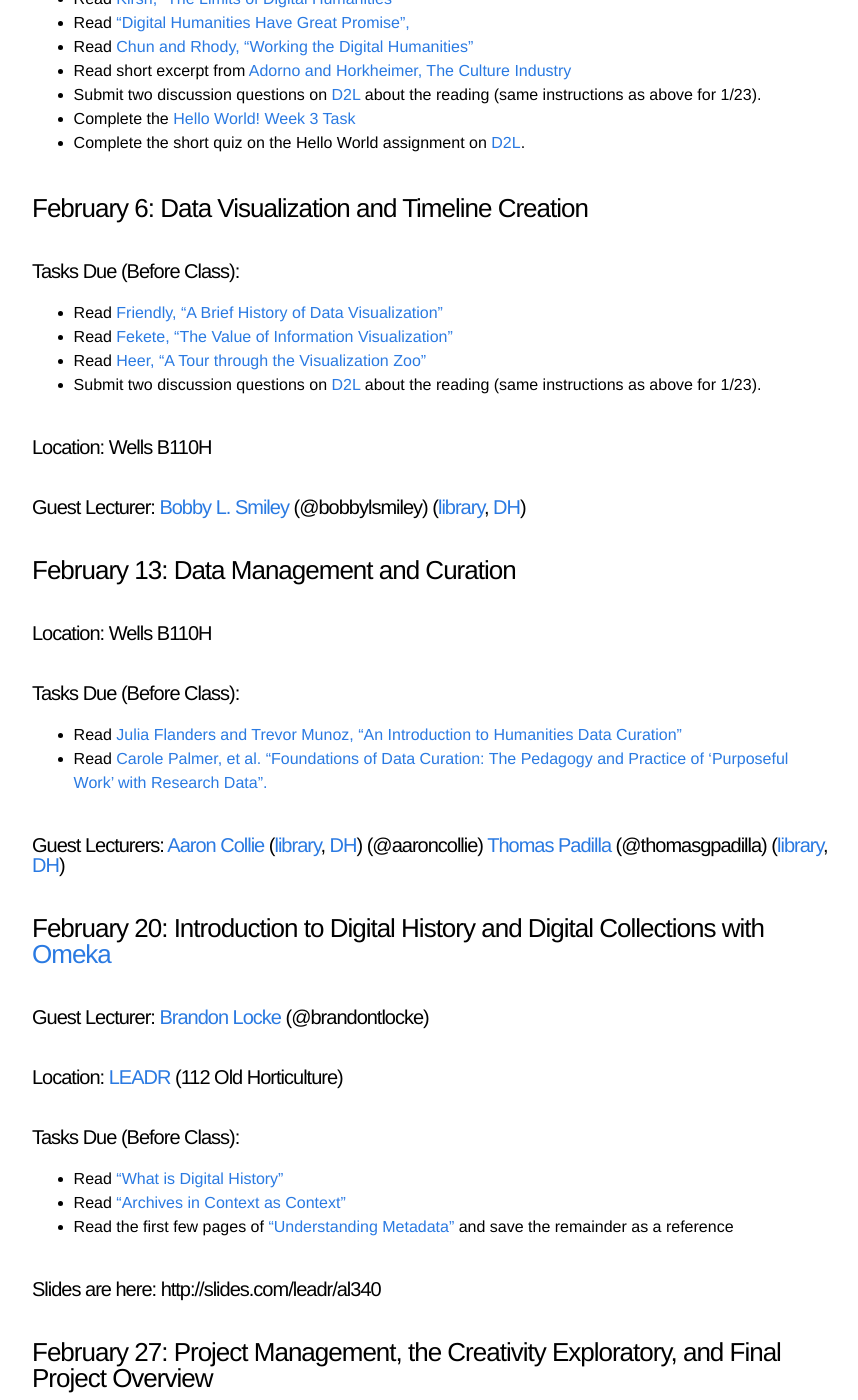
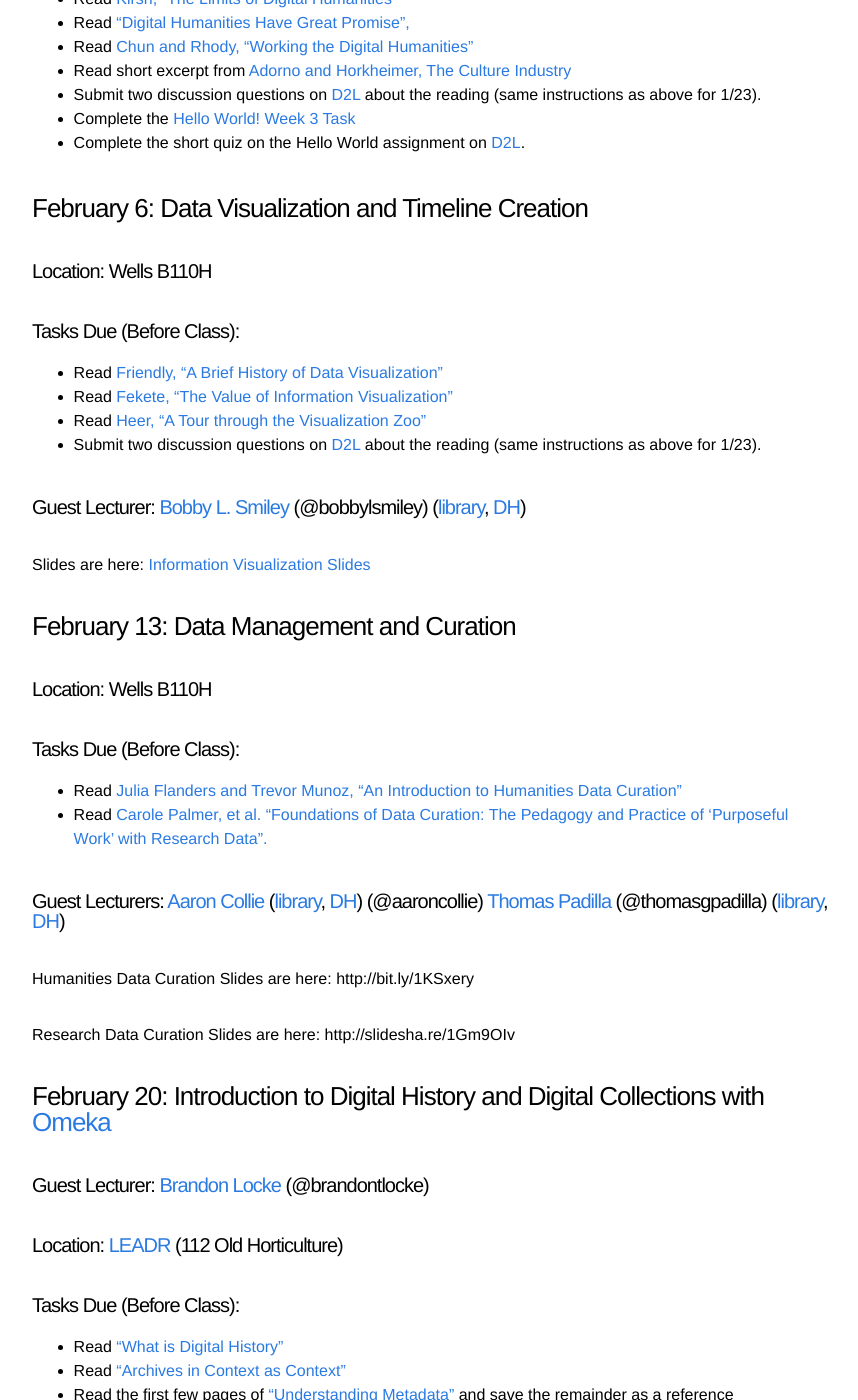
Before and after one commit to seanpue/al340, a Jekyll site: the page built from syllabus.md, in a window 1280 px wide and 1400 px high, scrolled down 1509 px. Shown: the whole window, without its empty margins (208-1066 px from the left). Built offline with Jekyll 4.4.1, drawn with Linux system fonts in a browser that asks for light colours.

Commit message:
added slides to syllabus

```diff
--- a/syllabus.md
+++ b/syllabus.md
@@ -53,15 +53,19 @@ This syllabus *will change* throughout the semester, so please check back. It wa
 
 ### February 6: Data Visualization and Timeline Creation
 
+#### Location: Wells B110H
+
 #### Tasks Due (Before Class):
 * Read [Friendly, "A Brief History of Data Visualization"](https://github.com/seanpue/al340/blob/master/readings/friendly-a%20brief%20history%20of%20data%20visualization.pdf?raw=true)
 * Read [Fekete, "The Value of Information Visualization"](https://github.com/seanpue/al340/blob/master/readings/fekete-the%20value%20of%20information%20visualization.pdf?raw=true)
 * Read [Heer, "A Tour through the Visualization Zoo"](https://github.com/seanpue/al340/blob/master/readings/heer-a%20tour%20through%20the%20visualization%20zoo.pdf?raw=true)
 * Submit two discussion questions on [D2L] about the reading (same instructions as above for 1/23).
 
-#### Location: Wells B110H
+
 
 #### Guest Lecturer: [Bobby L. Smiley] (@bobbylsmiley) ([library], [DH])
+
+##### Slides are here: [Information Visualization Slides]
 
 ### February 13: Data Management and Curation
 
@@ -76,7 +80,12 @@ Curation"](http://guide.dhcuration.org/intro/)
 * Read [Carole Palmer, et al. "Foundations of Data Curation: The Pedagogy and
 Practice of 'Purposeful Work' with Research Data".](http://www.archivejournal.net/issue/3/archives-remixed/foundations-of-data-curation-the-pedagogy-and-practice-of-purposeful-work-with-research-data/)
 
+
+
 #### Guest Lecturers: [Aaron Collie] ([library], [DH]) (@aaroncollie) [Thomas Padilla] (@thomasgpadilla) ([library], [DH])
+
+##### Humanities Data Curation Slides are here: http://bit.ly/1KSxery
+##### Research Data Curation Slides are here: http://slidesha.re/1Gm9OIv
 
 ### February 20: Introduction to Digital History and Digital Collections with [Omeka]
 
@@ -90,7 +99,7 @@ Practice of 'Purposeful Work' with Research Data".](http://www.archivejournal.ne
 * Read ["Archives in Context as Context"]
 * Read the first few pages of ["Understanding Metadata"] and save the remainder as a reference
 
-#### Slides are here: http://slides.com/leadr/al340
+##### Slides are here: http://slides.com/leadr/al340
 
 ### February 27: Project Management, the Creativity Exploratory, and Final Project Overview
 
@@ -118,3 +127,4 @@ Practice of 'Purposeful Work' with Research Data".](http://www.archivejournal.ne
 ["Understanding Metadata"]: http://www.niso.org/publications/press/UnderstandingMetadata.pdf
 [Kristen Mapes]: http://www.kristenmapes.com/
 [CE]: http://ce.cal.msu.edu
+[Information Visualization Slides]: https://github.com/seanpue/al340/blob/master/slides/AL340_InfoVisLecture.pdf?raw=true
```
